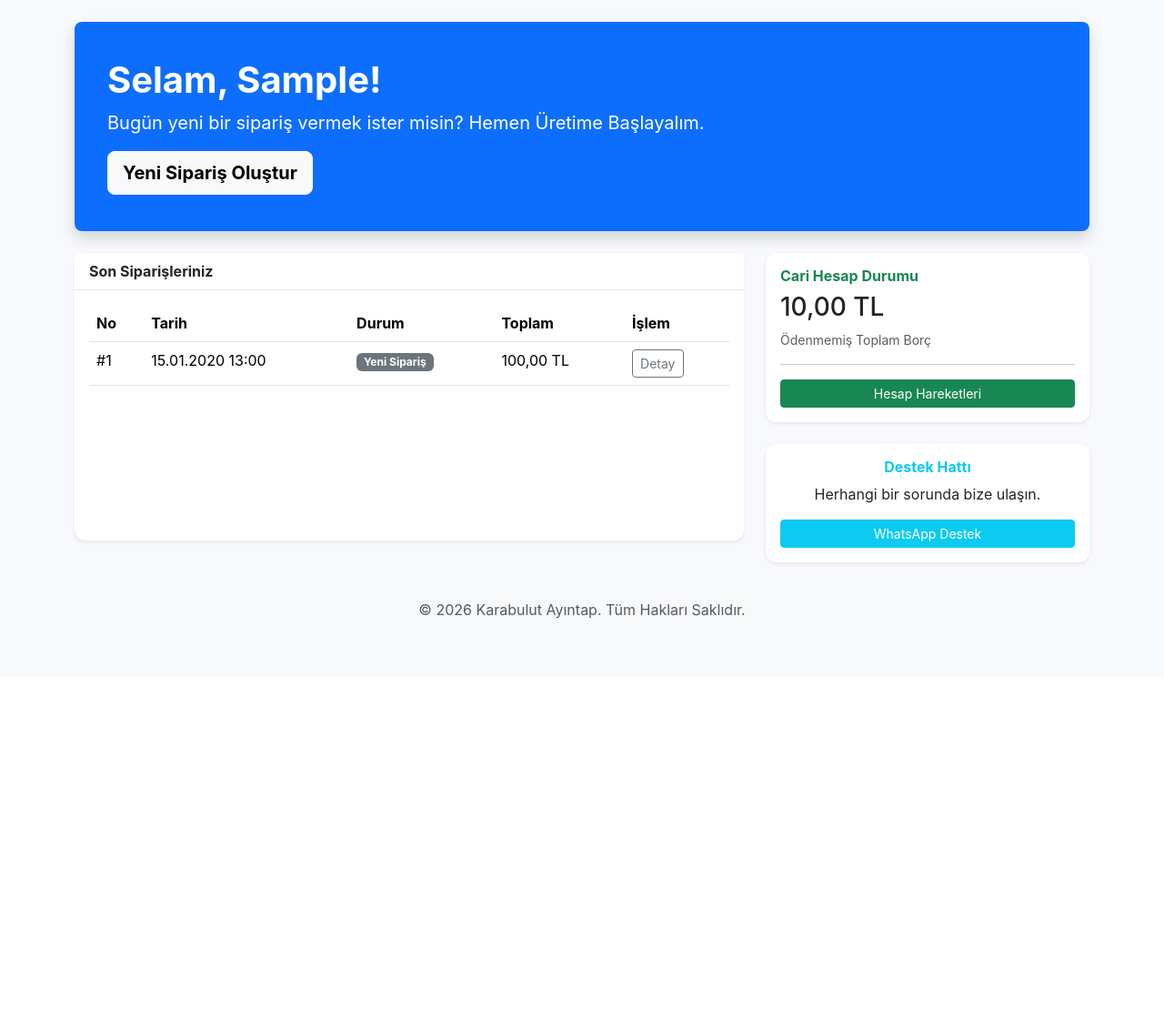
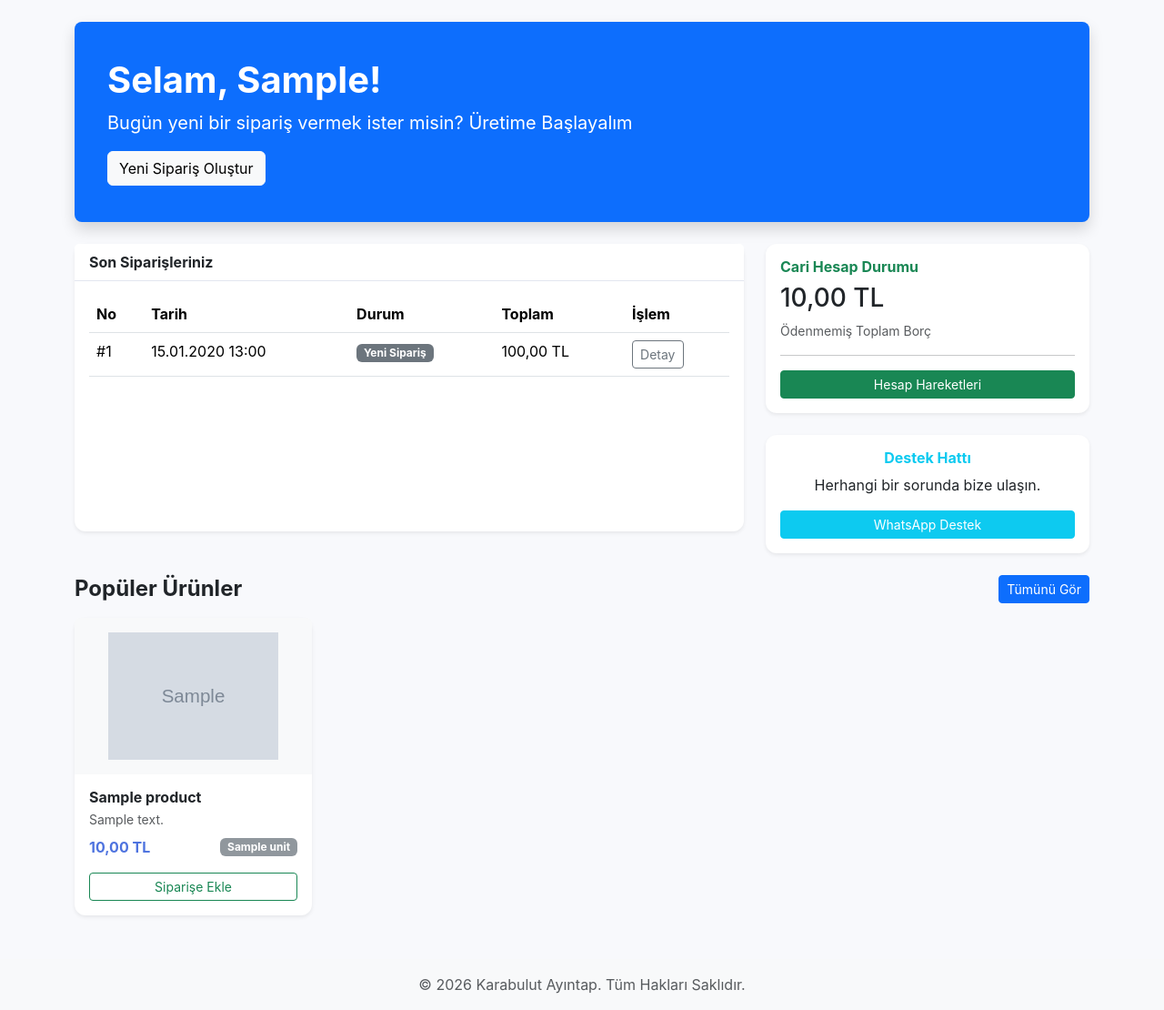
Before and after one commit to mrt0640/b2b, a Django app: page /dashboard/ in a window 1280 px wide. Shown: the part 56-1166 px from the top of the page at 91% size. Before the commit the page ends 736 px from the top, so only its background shows below. Run offline with Django 5.2, Linux system fonts and the light colour scheme; a user stored in the database is signed in; tables that the repository leaves empty hold one stand-in row (values such as "Sample post"); grey boxes marked "Sample" are stand-in pictures; parts of the project's set-up code (start-up, migrations or seed data) failed here and were passed over.

Commit message:
ürün fotoğrafları eklemdi

```diff
--- a/karabulutayintap/settings.py
+++ b/karabulutayintap/settings.py
@@ -24,7 +24,7 @@ BASE_DIR = Path(__file__).resolve().parent.parent
 SECRET_KEY = 'django-insecure-=zzak%@j@+ipc^np7&=eu*j#kz#fc11#n#r!2ag+%i!i=+sp7v'
 
 # SECURITY WARNING: don't run with debug turned on in production!
-DEBUG = False
+DEBUG = True
 
 ALLOWED_HOSTS = ['www.karabulutayintap.com', 'karabulutayintap.com', 'djangomurat.pythonanywhere.com', '127.0.0.1', 'localhost']
 
@@ -170,3 +170,5 @@ LOGOUT_REDIRECT_URL = '/'
 STATICFILES_DIRS = [
     os.path.join(BASE_DIR, 'static'),
 ]
+MEDIA_URL = '/media/'
+MEDIA_ROOT = os.path.join(BASE_DIR, 'media')
--- a/karabulutayintap/urls.py
+++ b/karabulutayintap/urls.py
@@ -14,3 +14,4 @@ urlpatterns = [
 # Localde statik dosyaları görmek için bu blok ŞARTTIR:
 if settings.DEBUG:
     urlpatterns += static(settings.STATIC_URL, document_root=settings.STATIC_ROOT)
+    urlpatterns += static(settings.MEDIA_URL, document_root=settings.MEDIA_ROOT)
--- a/management/models.py
+++ b/management/models.py
@@ -227,6 +227,9 @@ class Product(models.Model):
     name = models.CharField(max_length=255, verbose_name="Ürün Adı")
     selling_price = models.DecimalField(max_digits=10, decimal_places=2, verbose_name="Satış Fiyatı")
     is_active = models.BooleanField(default=True, verbose_name="Aktif Satışta mı?")
+
+    image = models.ImageField(upload_to='products/', null=True, blank=True, verbose_name="Ürün Görseli")
+    description = models.TextField(null=True, blank=True, verbose_name="Ürün Açıklaması")
 
     # Satış Birimi (Unit modeline Foreign Key)
     unit = models.ForeignKey(Unit, on_delete=models.SET_NULL, null=True, verbose_name="Ana Birim")
--- a/management/templates/management/dashboard.html
+++ b/management/templates/management/dashboard.html
@@ -1,12 +1,12 @@
 {% extends 'base.html' %}
 {% block title %}Bayi Dashboard{% endblock %}
 
-{% block content %}
+{{% block content %}
 <div class="p-4 mb-4 bg-primary text-white rounded-3 shadow">
     <div class="container-fluid py-3">
         <h1 class="display-6 fw-bold">Selam, {{ user.first_name|default:user.username }}!</h1>
-        <p class="fs-5">Bugün yeni bir sipariş vermek ister misin? Hemen Üretime Başlayalım.</p>
-        <a href="{% url 'management:new_order' %}" class="btn btn-light btn-lg fw-bold">
+        <p class="fs-5">Bugün yeni bir sipariş vermek ister misin? Üretime Başlayalım</p>
+        <a href="{% url 'management:new_order' %}" class="btn btn-light">
             <i class="bi bi-plus-circle"></i> Yeni Sipariş Oluştur
         </a>
     </div>
@@ -85,4 +85,117 @@
         </div>
     </div>
 </div>
+<div class="row mt-4">
+    <div class="col-12">
+        <div class="d-flex justify-content-between align-items-center mb-3">
+            <h4 class="fw-bold mb-0">Popüler Ürünler</h4>
+            <a href="{% url 'management:new_order' %}" class="btn btn-sm btn-primary">Tümünü Gör</a>
+        </div>
+    </div>
+
+    {% for product in products %}
+    <div class="col-md-3 mb-4">
+        <div class="card h-100 shadow-sm border-0 product-card">
+            <div class="p-3 text-center bg-light rounded-top">
+                {% if product.image %}
+                    <img src="{{ product.image.url }}" class="img-fluid" style="height: 140px; object-fit: contain;">
+                {% else %}
+                    <img src="/static/img/no-image.png" class="img-fluid" style="height: 140px; opacity: 0.5;">
+                {% endif %}
+            </div>
+
+            <div class="card-body p-3">
+                <h6 class="card-title fw-bold mb-1">{{ product.name }}</h6>
+                <p class="text-muted small mb-2 text-truncate">{{ product.description|default:"Ürün açıklaması bulunmuyor." }}</p>
+
+                <div class="d-flex justify-content-between align-items-center">
+                    <span class="fw-bold text-primary">{{ product.selling_price|floatformat:2 }} TL</span>
+                    <span class="badge bg-secondary opacity-75">{{ product.unit.name }}</span>
+                </div>
+
+                <button class="btn btn-outline-success btn-sm w-100 mt-3 quick-add" data-id="{{ product.id }}">
+                    <i class="bi bi-cart-plus"></i> Siparişe Ekle
+                </button>
+            </div>
+        </div>
+    </div>
+    {% endfor %}
+</div>
 {% endblock content %}
+
+<div class="row mt-5">
+    <div class="col-12 mb-4">
+        <h4 class="fw-bold text-dark border-start border-primary border-4 ps-3">
+            Hızlı Sipariş Kataloğu
+        </h4>
+    </div>
+
+    {% for product in products %}
+    <div class="col-md-3 col-sm-6 mb-4">
+        <div class="card h-100 shadow-sm border-0 product-card">
+            <div class="text-center p-3 bg-light" onclick="showProduct('{{ product.name }}', '{{ product.image.url }}', '{{ product.description|escapejs }}', '{{ product.selling_price }}')" style="cursor:zoom-in;">
+                {% if product.image %}
+                    <img src="{{ product.image.url }}" class="img-fluid" style="max-height: 140px; object-fit: contain;">
+                {% else %}
+                    <i class="bi bi-box-seam text-secondary opacity-50" style="font-size: 3rem;"></i>
+                {% endif %}
+            </div>
+
+            <div class="card-body d-flex flex-column text-center">
+                <h6 class="fw-bold mb-1">{{ product.name }}</h6>
+                <p class="text-muted small mb-2">{{ product.description|truncatechars:50|default:"Kaliteli üretim, hızlı teslimat." }}</p>
+
+                <div class="mt-auto">
+                    <div class="h5 fw-bold text-primary mb-3">
+                        {{ product.selling_price|floatformat:2 }} TL
+                    </div>
+                    <a href="{% url 'management:new_order' %}?product_id={{ product.id }}" class="btn btn-primary w-100 rounded-pill">
+                        <i class="bi bi-cart-plus"></i> Siparişe Ekle
+                    </a>
+                </div>
+            </div>
+        </div>
+    </div>
+    {% endfor %}
+</div>
+
+<style>
+    .product-card {
+        transition: all 0.3s ease;
+        border-radius: 15px;
+    }
+    .product-card:hover {
+        transform: translateY(-10px);
+        box-shadow: 0 15px 30px rgba(0,0,0,0.1) !important;
+    }
+    .bg-soft-primary {
+        background-color: #e7f1ff;
+    }
+</style>
+
+<div class="modal fade" id="productModal" tabindex="-1" aria-hidden="true">
+  <div class="modal-dialog modal-dialog-centered">
+    <div class="modal-content border-0 shadow">
+      <div class="modal-header border-0">
+        <h5 class="modal-title fw-bold" id="m_name"></h5>
+        <button type="button" class="btn-close" data-bs-dismiss="modal" aria-label="Close"></button>
+      </div>
+      <div class="modal-body text-center">
+        <img id="m_img" src="" class="img-fluid rounded mb-3" style="max-height: 300px;">
+        <p id="m_desc" class="text-muted"></p>
+        <h4 id="m_price" class="text-primary fw-bold"></h4>
+      </div>
+    </div>
+  </div>
+</div>
+
+<script>
+function showProduct(name, img, desc, price) {
+    document.getElementById('m_name').innerText = name;
+    document.getElementById('m_img').src = img;
+    document.getElementById('m_desc').innerText = desc;
+    document.getElementById('m_price').innerText = price + " TL";
+    var myModal = new bootstrap.Modal(document.getElementById('productModal'));
+    myModal.show();
+}
+</script>
--- a/management/views.py
+++ b/management/views.py
@@ -147,24 +147,19 @@ def landing_page_view(request):
 @login_required
 def dealer_dashboard_view(request):
     try:
-        # 1. Giriş yapan kullanıcıya ait "Dealer" profilini buluyoruz
-        # Not: Dealer modelinizde User'a bağlı alanın adı 'user' varsayılmıştır
         current_dealer = Dealer.objects.get(user=request.user)
-        # Modelinizdeki property'yi çağırıyoruz
-        balance = current_dealer.current_balance
-        # 2. Sorguyu bu Dealer nesnesi üzerinden yapıyoruz
-        last_orders = Order.objects.filter(dealer=current_dealer).order_by('-order_date')[:5]
+        # Örnek olarak en güncel 4 veya 8 ürünü çekiyoruz
+        products = Product.objects.filter(is_active=True)[:8]
 
+        context = {
+            'products': products,
+            'balance': current_dealer.current_balance,
+            'last_orders': Order.objects.filter(dealer=current_dealer).order_by('-order_date')[:5],
+            'welcome_message': 'Yönetim sistemine hoş geldiniz.',
+        }
     except Dealer.DoesNotExist:
-        balance = 0
-        # Eğer bu kullanıcıya tanımlı bir Dealer profili yoksa boş liste döndür
-        last_orders = []
+        context = {'products': [], 'balance': 0, 'last_orders': []}
 
-    context = {
-        'balance': balance,
-        'last_orders': last_orders,
-        'welcome_message': 'Yönetim sistemine hoş geldiniz.',
-    }
     return render(request, 'management/dashboard.html', context)
 
 def dealer_transactions_view(request):
@@ -187,6 +182,11 @@ def dealer_transactions_view(request):
 
 @login_required
 def new_order_view(request):
+    product_id = request.GET.get('product_id') # URL'den ID'yi al
+    initial_data = {}
+    if product_id:
+        initial_data['product'] = product_id # Form açıldığında bu ürün seçili gelsin
+
     try:
         dealer = Dealer.objects.get(user=request.user)
     except Dealer.DoesNotExist:
@@ -254,7 +254,9 @@ def new_order_view(request):
         'order_form': order_form,
         'formset': formset,
     }
-    return render(request, 'management/new_order.html', context)
+    #return render(request, 'management/new_order.html', context)
+    return render(request, 'management/new_order.html', {'form': form})
+
 def get_product_info(request):
     product_id = request.GET.get('product_id')
     try:
```
Also changed, not shown: management/migrations/0042_product_description_product_image_and_more.py (added), media/products/kunefe-2.jpg (added), media/products/kunefe-4.jpg (added), media/products/kunefe-9.jpg (added).
